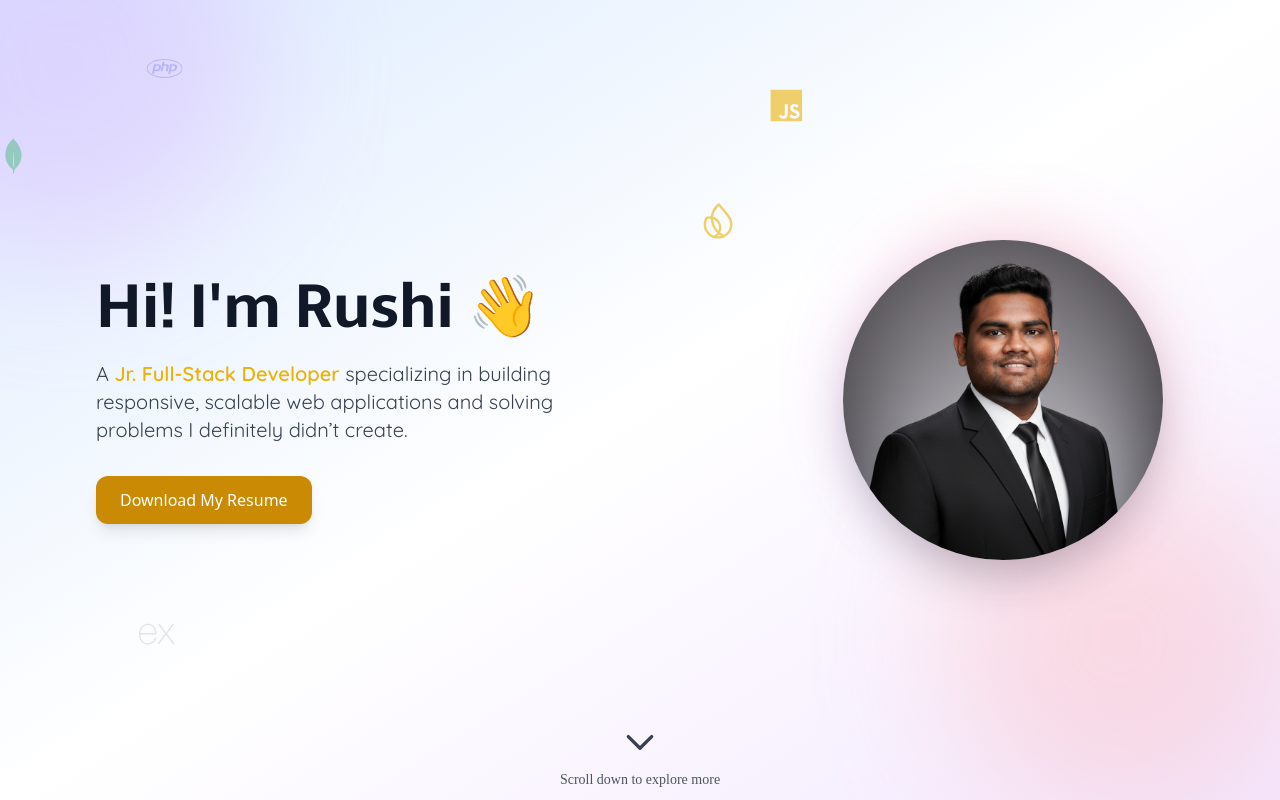
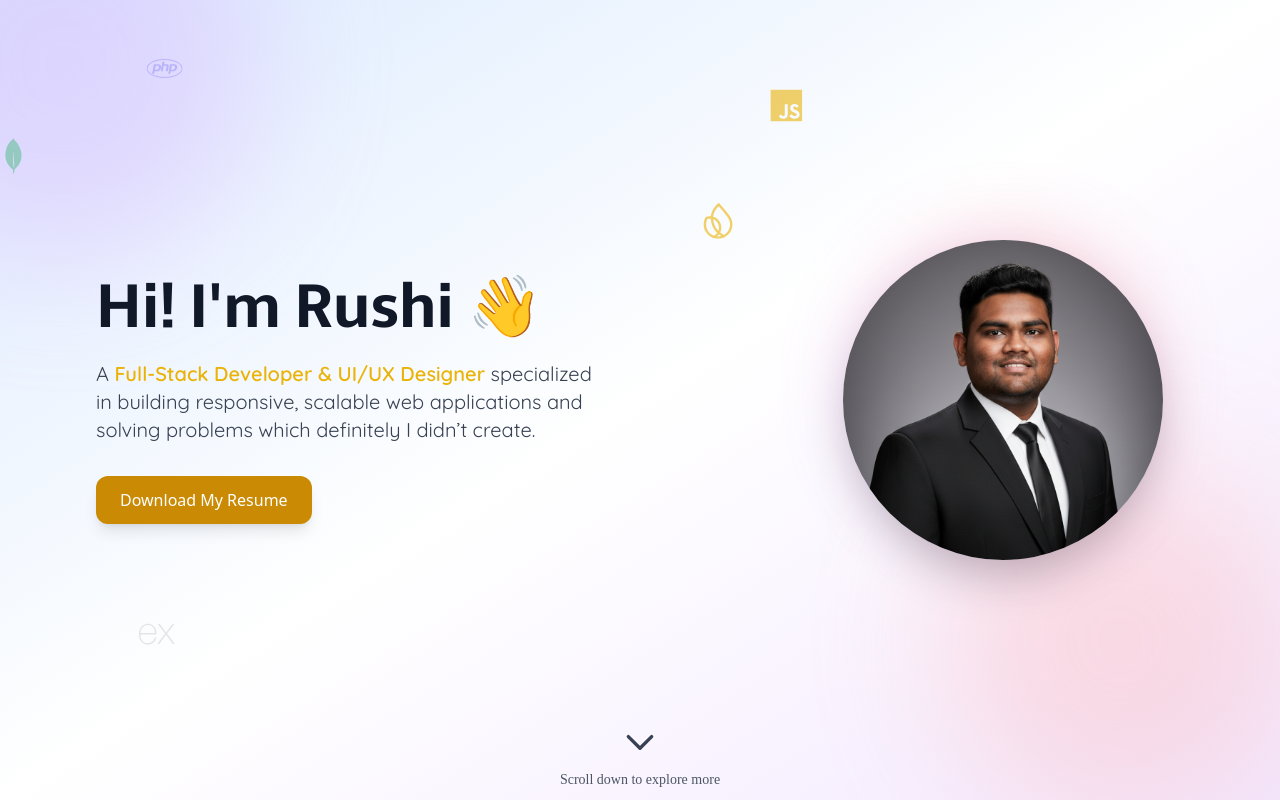
Before and after one commit to rushisuthar21/portfolio, a Next.js app: page / in a window 1280 px wide. Shown: the top 800 px of the page. Built offline with nearby package versions, Linux system fonts and the light colour scheme; a web font is replaced by a local one.

Commit message:
init commit

```diff
--- a/app/components/Hero.tsx
+++ b/app/components/Hero.tsx
@@ -113,7 +113,7 @@ const Hero = () => {
             animate={{ opacity: 1, y: 0 }}
             transition={{ duration: 1, delay: 0.3 }}
           >
-          A <span className="text-yellow-500 font-semibold">Jr. Full-Stack Developer</span> specializing in building responsive, scalable web applications and solving problems I definitely didn’t create.<br />
+          A <span className="text-yellow-500 font-semibold">Full-Stack Developer & UI/UX Designer</span> specialized in building responsive, scalable web applications and solving problems which definitely I didn’t create.<br />
           </motion.p>
 
           <motion.div
```
